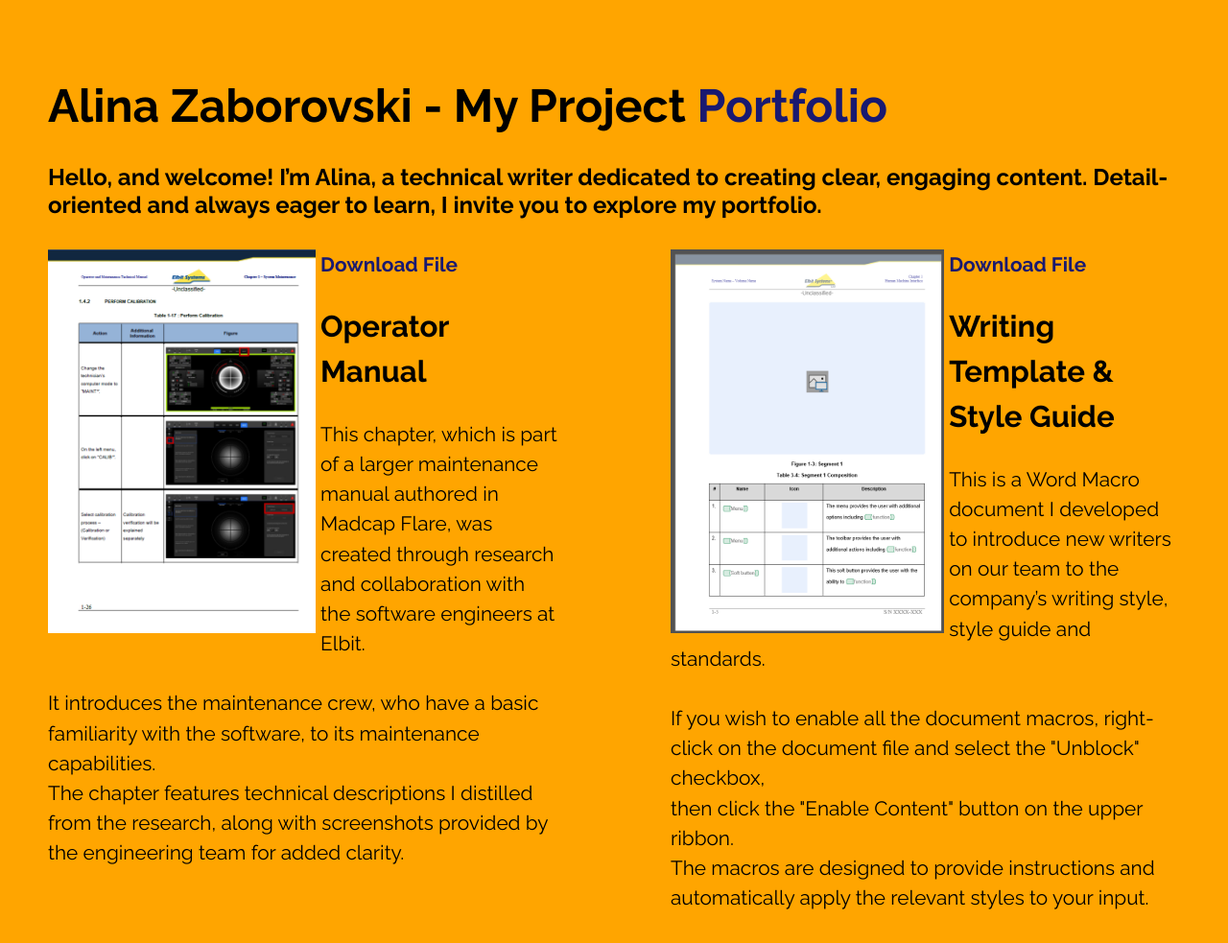
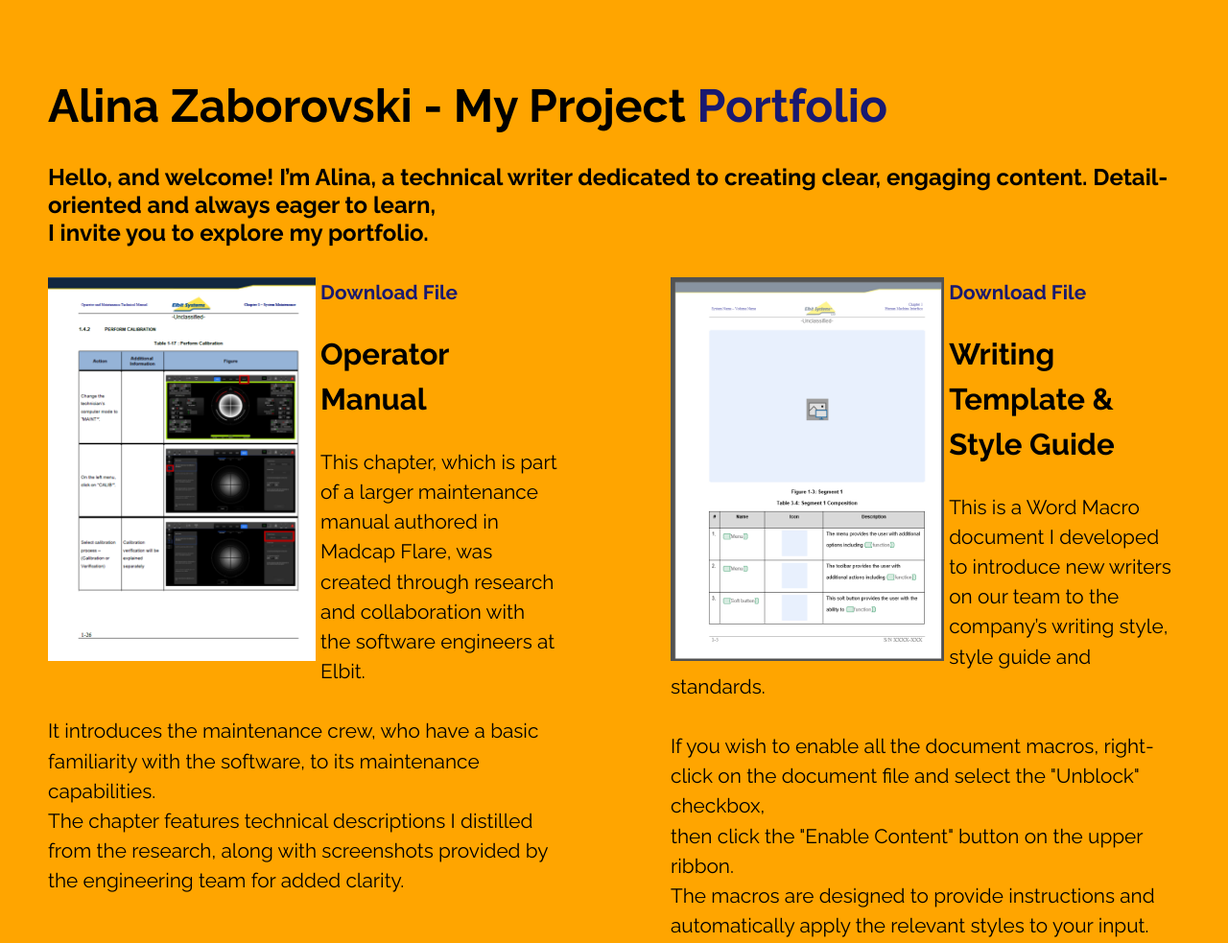
Before and after one commit to Alina-Zaborovski/Alina-s-Portfolio, a plain HTML site: page index.html in a window 1280 px wide. Shown: the whole page at 96% size. Drawn offline with Linux system fonts and the light colour scheme.

Commit message:
Update index.html

```diff
--- a/index.html
+++ b/index.html
@@ -15,7 +15,7 @@
     <h1>Alina Zaborovski - My Project <span class="portfolio">Portfolio</span></h1>
     <p>
     <h4>
-       Hello, and welcome! I’m Alina, a technical writer dedicated to creating clear, engaging content. Detail-oriented and always eager to learn, I invite you to explore my portfolio.<br>
+       Hello, and welcome! I’m Alina, a technical writer dedicated to creating clear, engaging content. Detail-oriented and always eager to learn, <br>I invite you to explore my portfolio.<br>
         </h4>
     </p>
 
```
